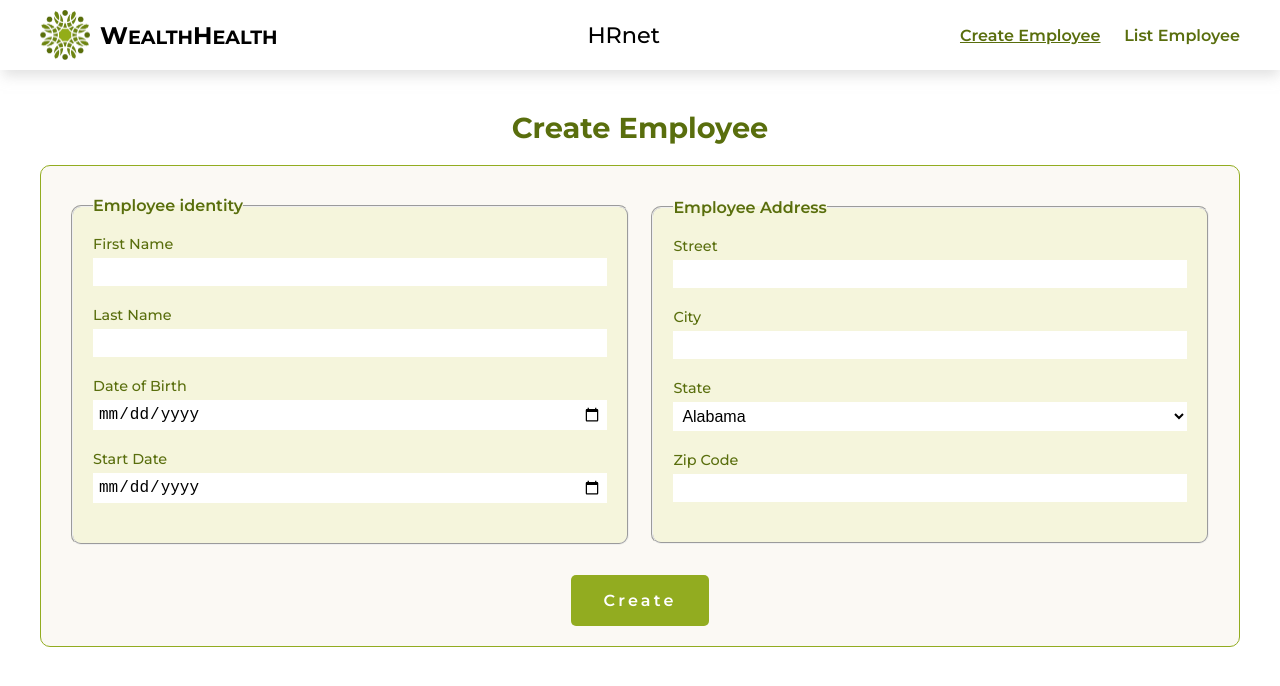
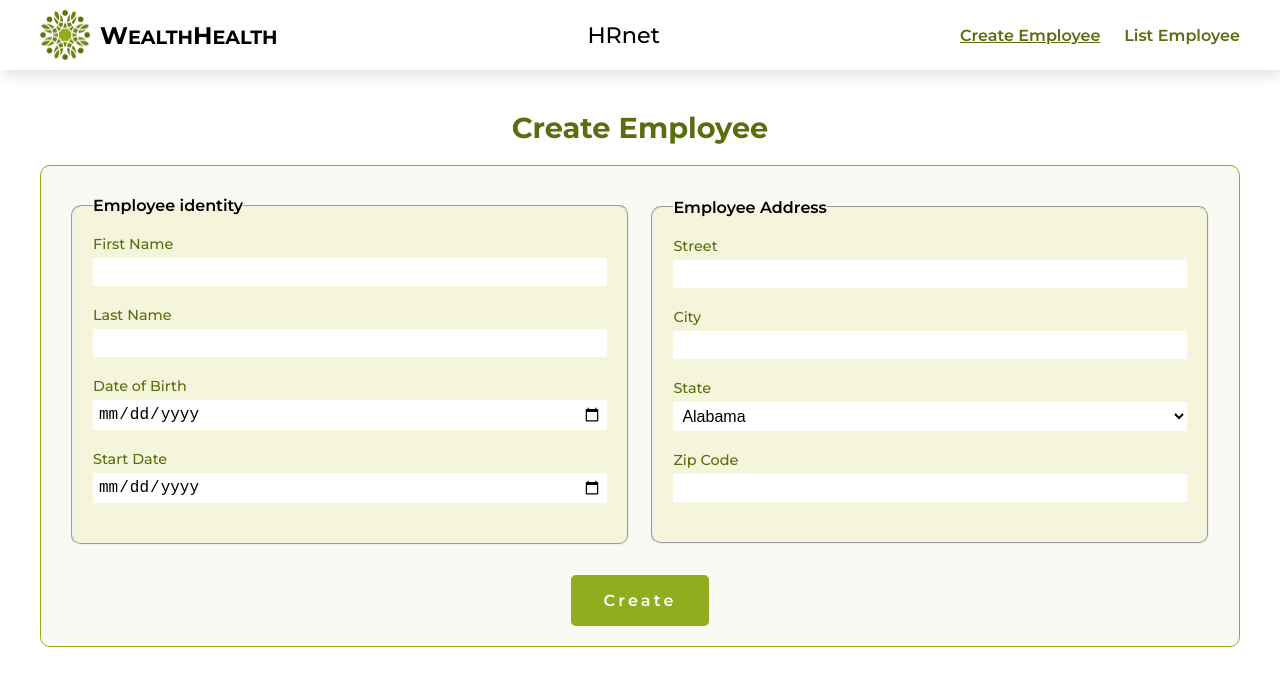
Before and after one commit to MarcosMene/MarcosMeneghetti_14_17082022, a React (Create React App) app: page / in a window 1280 px wide. Shown: the top 686 px of the page. Built offline with nearby package versions, Linux system fonts and the light colour scheme.

Commit message:
create employee page maquete v3 title black legends

```diff
--- a/src/Pages/createEmployee/CreateEmployee.css
+++ b/src/Pages/createEmployee/CreateEmployee.css
@@ -103,7 +103,7 @@
   }
 }
 .form-wrapper .form-inputs .form-fieldset legend {
-  color: #596E0D;
+  color: #000;
   font-weight: 600;
   font-size: 1rem;
 }
```
